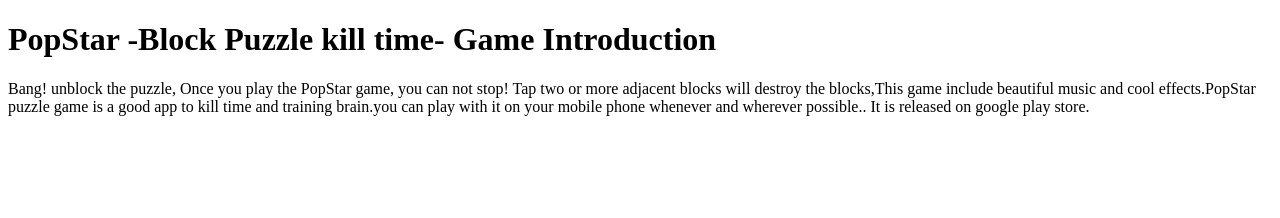
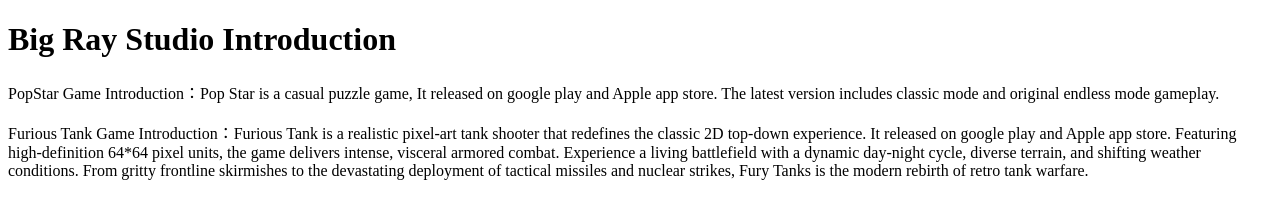
Before and after one commit to sesshoumanru/sesshoumanru.github.io, a plain HTML site: page index.html in a window 1280 px wide. Drawn offline with Linux system fonts and the light colour scheme.

Commit message:
Update game introduction and add Furious Tank description

```diff
--- a/index.html
+++ b/index.html
@@ -1,7 +1,8 @@
 <!DOCTYPE html>
 <html>
 <body>
-    <h1>PopStar -Block Puzzle kill time- Game Introduction</h1>
-    <p>Bang! unblock the puzzle, Once you play the PopStar game, you can not stop! Tap two or more adjacent blocks will destroy the blocks,This game include beautiful music and cool effects.PopStar puzzle game  is a good app to kill time and training brain.you can play with it on your mobile phone whenever and wherever possible.. It is released on google play store.</p>
+    <h1>Big Ray Studio Introduction</h1>
+    <p>PopStar Game Introduction：Pop Star is a casual puzzle game, It released on google play and Apple app store. The latest version includes classic mode and original endless mode gameplay. </p>
+    <p>Furious Tank Game Introduction：Furious Tank is a realistic pixel-art tank shooter that redefines the classic 2D top-down experience. It released on google play and Apple app store. Featuring high-definition 64*64 pixel units, the game delivers intense, visceral armored combat. Experience a living battlefield with a dynamic day-night cycle, diverse terrain, and shifting weather conditions. From gritty frontline skirmishes to the devastating deployment of tactical missiles and nuclear strikes, Fury Tanks is the modern rebirth of retro tank warfare.</p>
 </body>
 </html>
```
